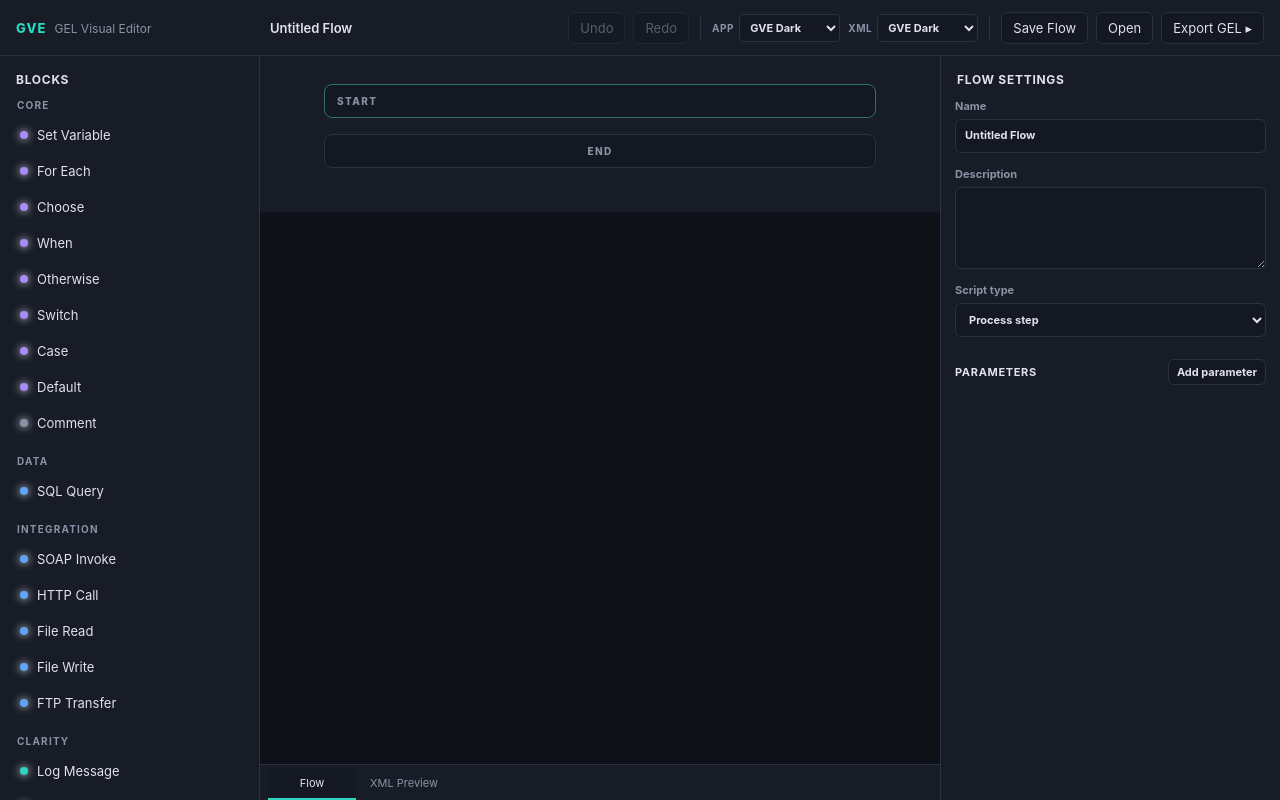
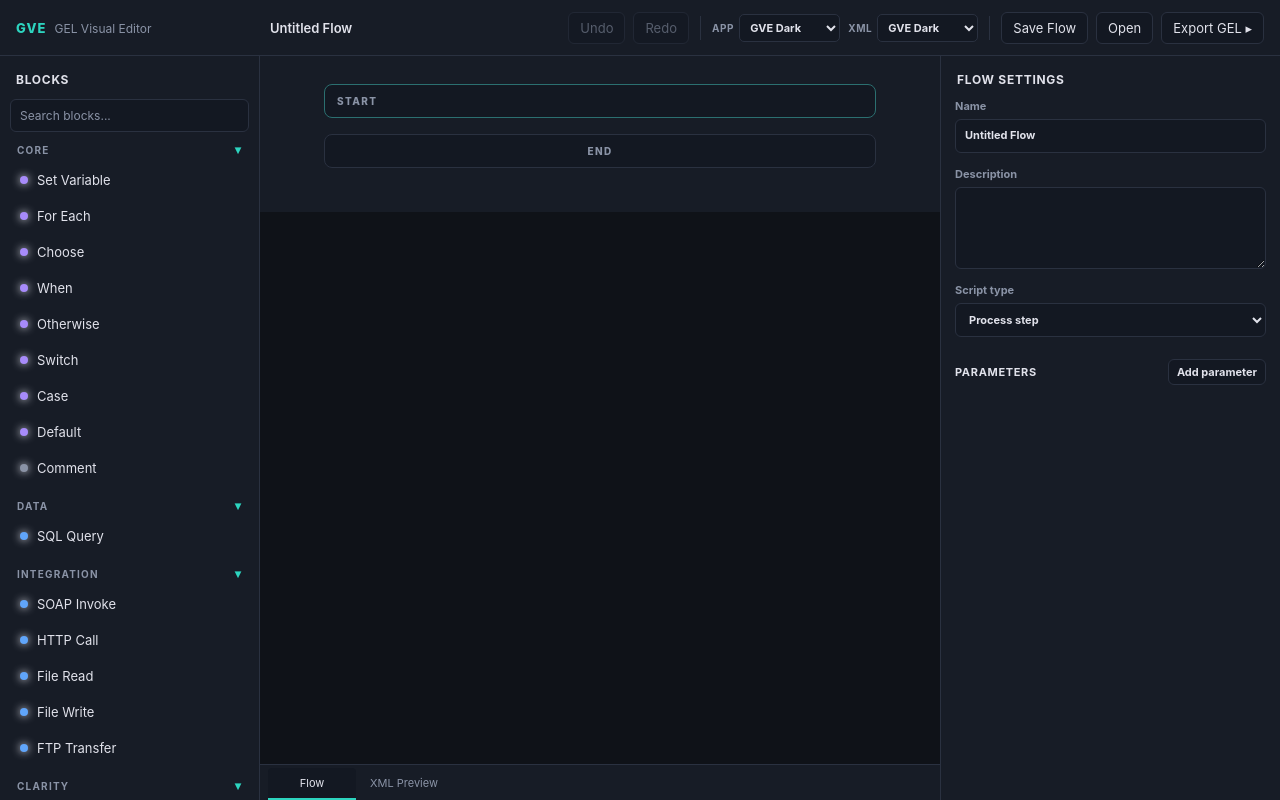
Before and after one commit to DZisopoulos/gel-visual-editor, a React (Vite) app in the folder src/renderer/: page / in a window 1280 px wide. Built offline with nearby package versions, Linux system fonts and the light colour scheme.

Commit message:
feat: add palette search and collapsible categories

```diff
--- a/src/renderer/src/components/Palette.tsx
+++ b/src/renderer/src/components/Palette.tsx
@@ -1,3 +1,4 @@
+import { useState } from 'react'
 import { allNodeDefs } from '../../../shared/registry'
 import type { NodeDefinition } from '../../../shared/registry/types'
 import { useGve } from '../store'
@@ -10,18 +11,43 @@ function Palette(): React.JSX.Element {
   const flow = useGve(s => s.flow)
   const addBlock = useGve(s => s.addBlock)
   const definitions = allNodeDefs()
+  const [query, setQuery] = useState('')
+  const [collapsed, setCollapsed] = useState<Partial<Record<NodeDefinition['category'], boolean>>>({})
+  const normalizedQuery = query.trim().toLowerCase()
 
   return (
     <aside className="gve-palette" aria-label="Block palette">
       <div className="gve-panel-title">Blocks</div>
+      <div className="gve-palette-search">
+        <input
+          type="search"
+          aria-label="Search blocks"
+          placeholder="Search blocks..."
+          value={query}
+          onChange={event => setQuery(event.target.value)}
+        />
+      </div>
       <div className="gve-palette-groups">
         {categories.map(category => {
-          const entries = definitions.filter(def => def.category === category)
+          const entries = definitions.filter(def => {
+            if (def.category !== category) return false
+            if (!normalizedQuery) return true
+            return `${def.name} ${def.type}`.toLowerCase().includes(normalizedQuery)
+          })
           if (entries.length === 0) return null
+          const isCollapsed = Boolean(collapsed[category]) && !normalizedQuery
           return (
             <section className="gve-palette-group" key={category}>
-              <div className="gve-palette-label">{category}</div>
-              {entries.map(def => (
+              <button
+                type="button"
+                className="gve-palette-label"
+                aria-expanded={!isCollapsed}
+                onClick={() => setCollapsed(value => ({ ...value, [category]: !value[category] }))}
+              >
+                <span>{category}</span>
+                <span className="gve-palette-chevron" aria-hidden="true">{isCollapsed ? '▸' : '▾'}</span>
+              </button>
+              {!isCollapsed && entries.map(def => (
                 <div
                   className="gve-palette-row"
                   key={def.type}
--- a/src/renderer/src/theme.css
+++ b/src/renderer/src/theme.css
@@ -186,16 +186,44 @@ button:disabled { color: var(--text-muted); opacity: 0.55; }
   padding: 0 10px 16px;
 }
 
+.gve-palette-search {
+  padding: 0 10px 12px;
+}
+
+.gve-palette-search input {
+  width: 100%;
+  border: 1px solid var(--border);
+  border-radius: 6px;
+  outline: none;
+  background: var(--panel-2);
+  color: var(--text);
+  padding: 8px 9px;
+  font-size: 12px;
+}
+
+.gve-palette-search input::placeholder { color: var(--text-muted); }
+.gve-palette-search input:focus { border-color: var(--accent); }
+
 .gve-palette-group + .gve-palette-group { margin-top: 14px; }
 
 .gve-palette-label {
+  display: flex;
+  width: 100%;
+  align-items: center;
+  justify-content: space-between;
   padding: 0 7px 6px;
+  border: 0;
+  background: transparent;
   color: var(--text-muted);
+  text-align: left;
   font-size: 10px;
   font-weight: 700;
   letter-spacing: 0.12em;
   text-transform: uppercase;
 }
+
+.gve-palette-label:hover { color: var(--text); }
+.gve-palette-chevron { color: var(--accent); font-size: 12px; line-height: 1; }
 
 .gve-palette-row {
   display: flex;
```
Also changed, not shown: 1 other file (tests, documents, lock files or other folders).
